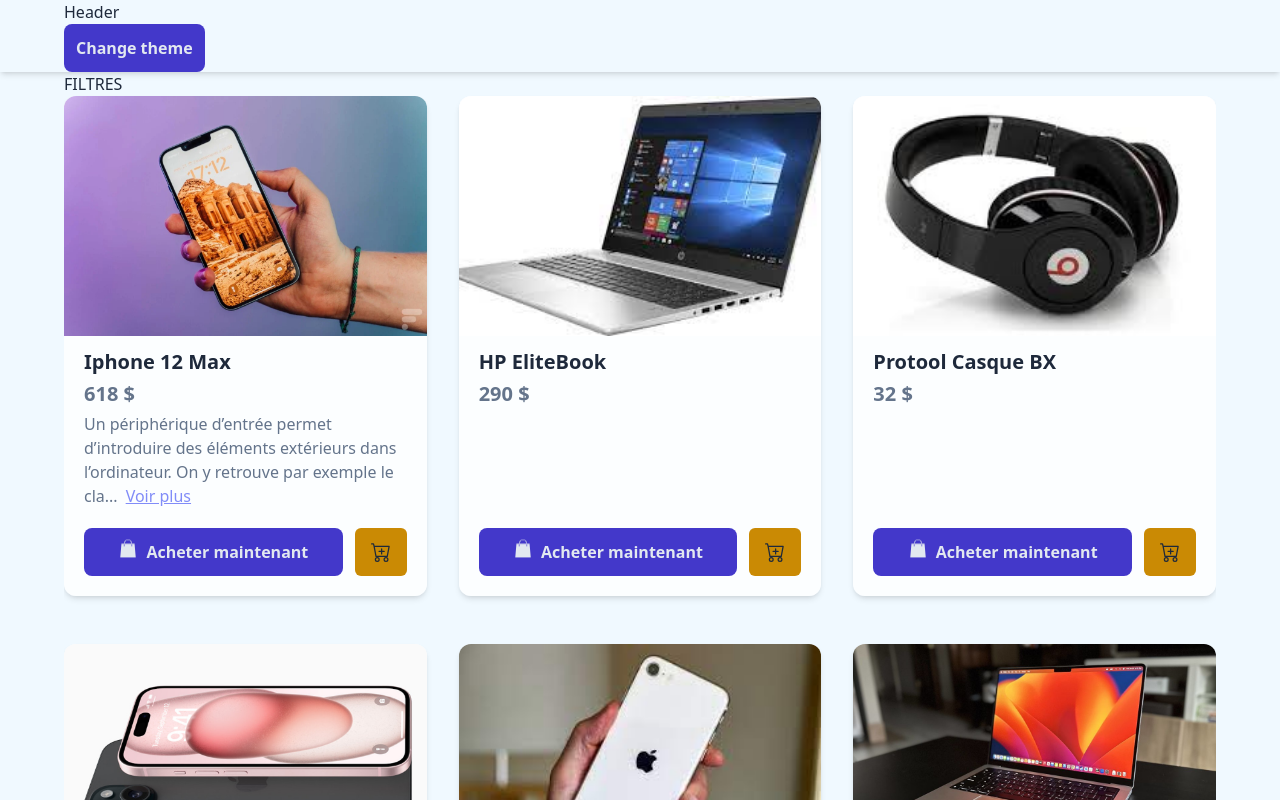
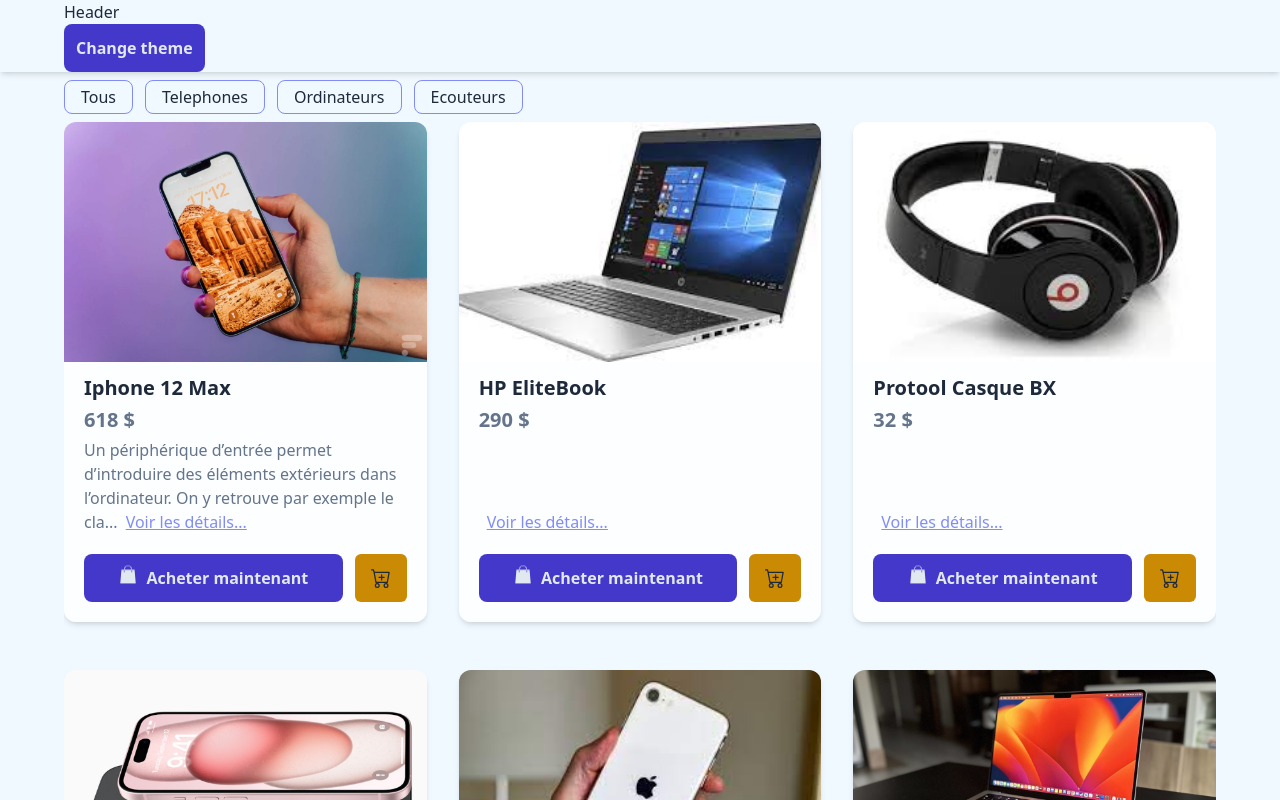
Before and after one commit to henocmusau/My-Ecommerce-NextJsApp, a Next.js app: page / in a window 1280 px wide. Shown: the top 800 px of the page. Built offline with nearby package versions, Linux system fonts and the light colour scheme.

Commit message:
Ajout de la section filtres, Renaming des composants ProductItem et ProductList

```diff
--- a/app/globals.css
+++ b/app/globals.css
@@ -11,7 +11,7 @@
 /* BODY */
 
 .bodyLayout {
-  @apply scroll-smooth break-words flex min-h-screen flex-col items-center justify-between overflow-x-hidden text-primary dark:text-primaryDark bg-primary dark:bg-primaryDark;
+  @apply scroll-smooth break-words flex min-h-screen flex-col items-center justify-between overflow-x-hidden text-primary dark:text-primaryDark bg-primary dark:bg-secondaryDark;
 }
 
 
@@ -48,6 +48,11 @@
   @apply grid md:grid-cols-2 lg:grid-cols-3 gap-4 md:gap-x-8 md:gap-y-12 md:px-3 lg:px-0;
 }
 
+/* FILTERS */
+.filters {
+  @apply flex gap-x-3 my-2;
+}
+
 
 /* :root {
   --foreground-rgb: 0, 0, 0;
--- a/app/page.tsx
+++ b/app/page.tsx
@@ -1,31 +1,31 @@
+import ProductItem from "@/components/Products/ProductItem"
+import SectionTitle from "@/components/SectionTitle"
+import ProductsList from "@/components/Products/ProductsList"
+
+
 import { articles } from "@/constants/articles"
-import ArticleItem from "@/components/Articles/ArticleItem"
-import SectionTitle from "@/components/SectionTitle"
 
+const products = articles
 const plans = articles.slice(2).reverse()
 
 export default function Home() {
   return (
     <div className="mainWrapper">
-      <section>FILTRES</section>
-      <section className="productsList">
-        {
-          articles && articles.map((article, i) => (
-            <ArticleItem key={i} {...article} />
-          ))
-        }
-      </section>
+
+      {/* LISTE DES PRODUITS ET FILTRES */}
+      {
+        products ? <ProductsList products={products} /> : null
+      }
 
       {/* MEILLEURS PLANS */}
       <section className="productsList">
         <SectionTitle title="Meilleurs Plans" />
         {
-          plans?.map((article, i) => (
-            <ArticleItem key={i} {...article} />
+          plans?.map((p, i) => (
+            <ProductItem key={i} {...p} />
           ))
         }
       </section>
-
 
       <section>SUGGESTIONS POUR LE CLIENT</section>
     </div>
--- a/components/Buttons/ActionButton.tsx
+++ b/components/Buttons/ActionButton.tsx
@@ -9,7 +9,7 @@
 export default function ActionButton({ title, type = 'button', icon }: Props) {
     return (
         <button
-            className='flex grow items-center justify-center font-semibold p-3 rounded-lg bg-indigo-700 hover:bg-opacity-80 duration-200 text-primaryDark'
+            className='flex grow items-center justify-center font-semibold p-3 rounded-lg bg-indigo-700 dark:hover:bg-indigo-900 dark:bg-indigo-800 hover:bg-opacity-80 duration-200 text-primaryDark'
             type={type}
         >
             <span className='mr-2 text-xl animate-bounce'>
--- /dev/null
+++ b/components/Buttons/FilterButton.tsx
@@ -0,0 +1,18 @@
+import React from 'react'
+
+type Props = {
+    label: string,
+    handleClick: () => void,
+    id: number
+}
+
+export default function FilterButton({ label, handleClick, id }: Props) {
+    return (
+        <li
+            value={id}
+            className='rounded-lg px-4 py-1 border border-indigo-400 dark:border-none dark:text-inherit dark:bg-indigo-700 bg-opacity-75 dark:bg-opacity-40 flex items-center justify-start'
+        >
+            {label}
+        </li>
+    )
+}
--- a/components/Articles/ArticleItem.tsx
+++ b/components/Products/ProductItem.tsx
@@ -5,17 +5,17 @@
 
 import ActionButton from '../Buttons/ActionButton';
 
-import { ArticleItem } from "@/types/Article";
+import { ProductItem } from "@/types/Article";
 
 import { GiShoppingBag } from "react-icons/gi";
 import { BsCartPlus } from "react-icons/bs";
 
 
-export default function ArticleItem({ title, description, image, price, devise }: ArticleItem) {
+export default function ProductItem({ title, description, image, price, devise }: ProductItem) {
 
     return (
         <article
-            className='md:rounded-xl flex flex-col bg-white/80 md:shadow-md group'
+            className='md:rounded-xl flex flex-col bg-white/80 md:shadow-md group dark:bg-primaryDark dark:text-secondaryDark'
         >
             <Link href={'/'} className='overflow-hidden md:rounded-t-xl w-full'>
                 <Image
@@ -35,13 +35,12 @@
             >
                 {`${price} ${devise.label}`}
             </p>
-            {
-                description ?
-                    <p className='px-5 pb-5 text-secondary'>{description.substr(0, 120) + '...'}
-                        <Link className='underline pl-2 text-indigo-400' href={'/'}>Voir plus</Link>
-                    </p>
-                    : null
-            }
+
+            <p className='px-5 pb-5 text-secondary'>
+                {description ? description.substr(0, 120) + '...' : null}
+                <Link className='underline last:pl-2 text-indigo-400' href={'/'}>Voir les détails...</Link>
+            </p>
+
             <div className='px-5 pb-5 flex gap-3 justify-self-end'>
                 <ActionButton type='button' title='Acheter maintenant' icon={<GiShoppingBag />} />
                 <button className=' bg-yellow-600 font-semibold hover:bg-opacity-80 duration-200 p-3 rounded-md'>
--- /dev/null
+++ b/components/Products/ProductsList.tsx
@@ -0,0 +1,49 @@
+'use client'
+import React from 'react'
+import { ProductsList as Props } from '@/types/Article'
+import ProductItem from './ProductItem'
+import FilterButton from '../Buttons/FilterButton'
+
+const filters = [
+    {
+        id: 1,
+        label: 'Telephones',
+    },
+    {
+        id: 2,
+        label: 'Ordinateurs',
+    },
+    {
+        id: 3,
+        label: 'Ecouteurs',
+    },
+]
+
+export default function ProductsList({ products }: { products: Props }) {
+    const handleFilterChange = () => { }
+    return (
+        <>
+            <section className=''>
+                <ul className='filters'>
+                    <FilterButton handleClick={handleFilterChange} id={0} label='Tous' />
+                    {
+                        filters.map((filter) => (
+                            <>
+                                <FilterButton key={filter.id} {...filter} handleClick={handleFilterChange} />
+                            </>
+                        ))
+                    }
+                </ul>
+            </section>
+            <section className='productsList'>
+                {
+                    products ? products.map((product, i) => (
+                        <>
+                            <ProductItem key={i} {...product} />
+                        </>
+                    )) : null
+                }
+            </section>
+        </>
+    )
+}
--- a/constants/articles.ts
+++ b/constants/articles.ts
@@ -1,8 +1,8 @@
 import { phone1, phone2, phone3, phone4, pc1, pc2, mac1, mac2, casque1, casque2 } from "@/assets/images";
-import { ArticleList } from "@/types/Article";
+import { ProductsList } from "@/types/Article";
 
 
-export const articles: ArticleList = [
+export const articles: ProductsList = [
     {
         title: 'Iphone 12 Max',
         description: "Un périphérique d’entrée permet d’introduire des éléments extérieurs dans l’ordinateur. On y retrouve par exemple le clavier, pour écrire du texte, la webcam, pour enregistrer une vidéo, un scanner, qui permet de numériser des documents, etc.",
@@ -26,7 +26,7 @@
     },
     {
         title: 'Protool Casque BX',
-        type: 2,
+        type: 3,
         image: casque2,
         price: 32,
         devise: {
--- a/types/Article.ts
+++ b/types/Article.ts
@@ -1,6 +1,6 @@
 import { StaticImageData } from "next/image"
 
-export type ArticleItem = {
+export type ProductItem = {
     title: string
     description?: string
     type: number
@@ -13,4 +13,4 @@
 }
 
 
-export type ArticleList = ArticleItem[]
+export type ProductsList = ProductItem[]
```
Also changed, not shown: hooks/useProducts.jsx (renamed from hooks/useTodos.jsx).
